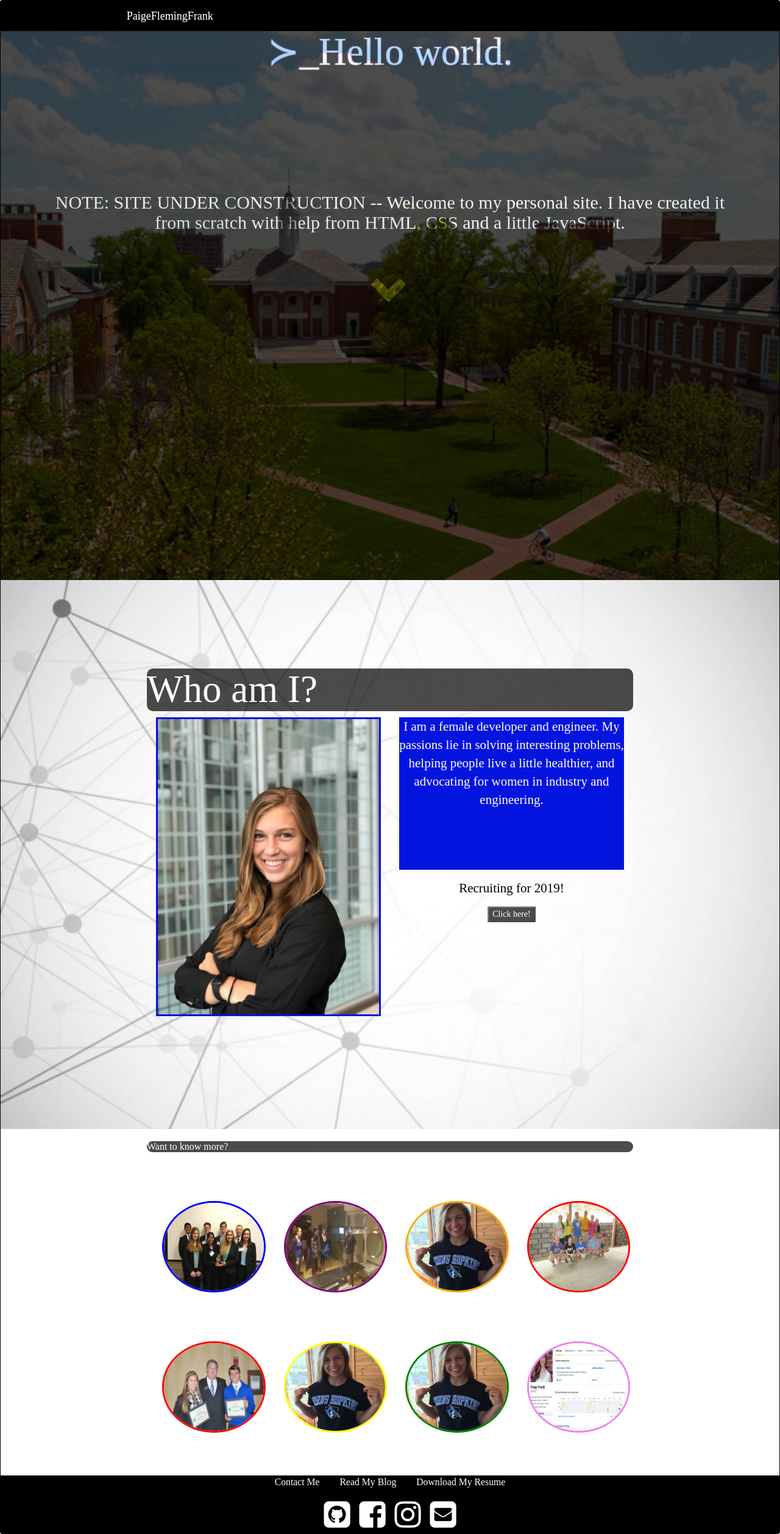
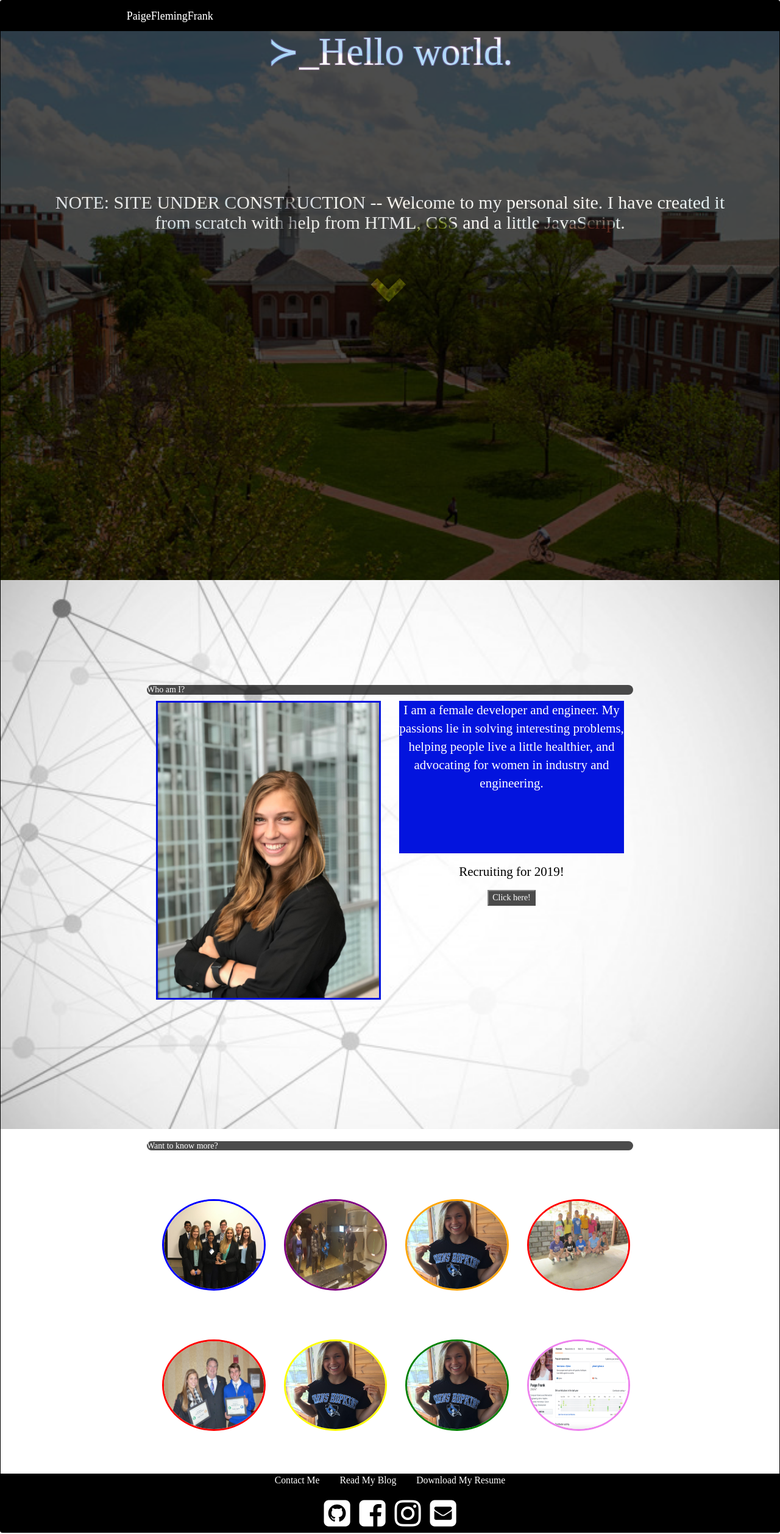
Before and after one commit to pfrank7/pfrank7.github.io, a Jekyll site: the page built from index.html, in a window 1280 px wide. Shown: the whole page at 61% size. Built offline with Jekyll 4.4.1, drawn with Linux system fonts in a browser that asks for light colours; nearby versions of some CDN libraries.

Commit message:
Update index.html

```diff
--- a/index.html
+++ b/index.html
@@ -105,7 +105,7 @@
 		<div class = "container">
 			<div class = "row" id = "margin" style = "margin-top:0px" >
 				<div class = "header">
-					<h1 style = "color:white; background-color:black; border-radius:10px; opacity:.7; font-size:intial;" > Who am I? </h1>
+					<h1 style = "color:white; background-color:black; border-radius:10px; opacity:.7; font-size:inherit;" > Who am I? </h1>
 				</div>
 				<div class = "col-sm-6">
 					<img style = "border:solid; border-color: #0314DE; height:auto; width: 100%;" src="../photos/IMG_0413.jpg" alt="Paige Frank">
@@ -124,7 +124,7 @@
 		<div class = "container">
 			<div class = "row" id = "margin" style = "margin-top:0px" >
 				<div class = "header" id = "header_font">
-					<h1 style = "color:white; background-color:black; border-radius:10px; opacity:.7; font-size:initial;" > Want to know more? </h1>
+					<h1 style = "color:white; background-color:black; border-radius:10px; opacity:.7; font-size:inherit;" > Want to know more? </h1>
 				</div>
 			</div>
 			<div class = "row text-center" id = "margin">
```
